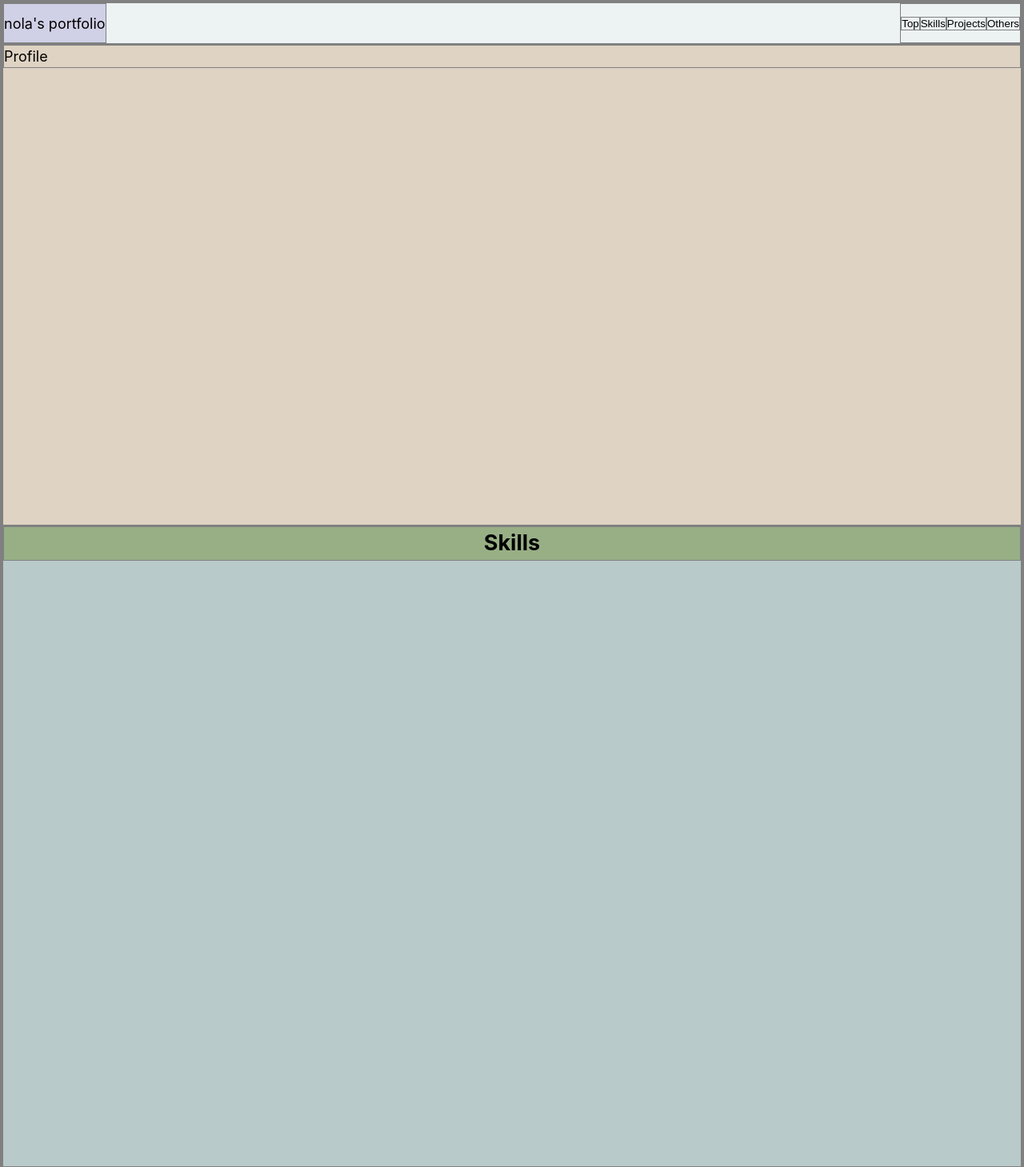
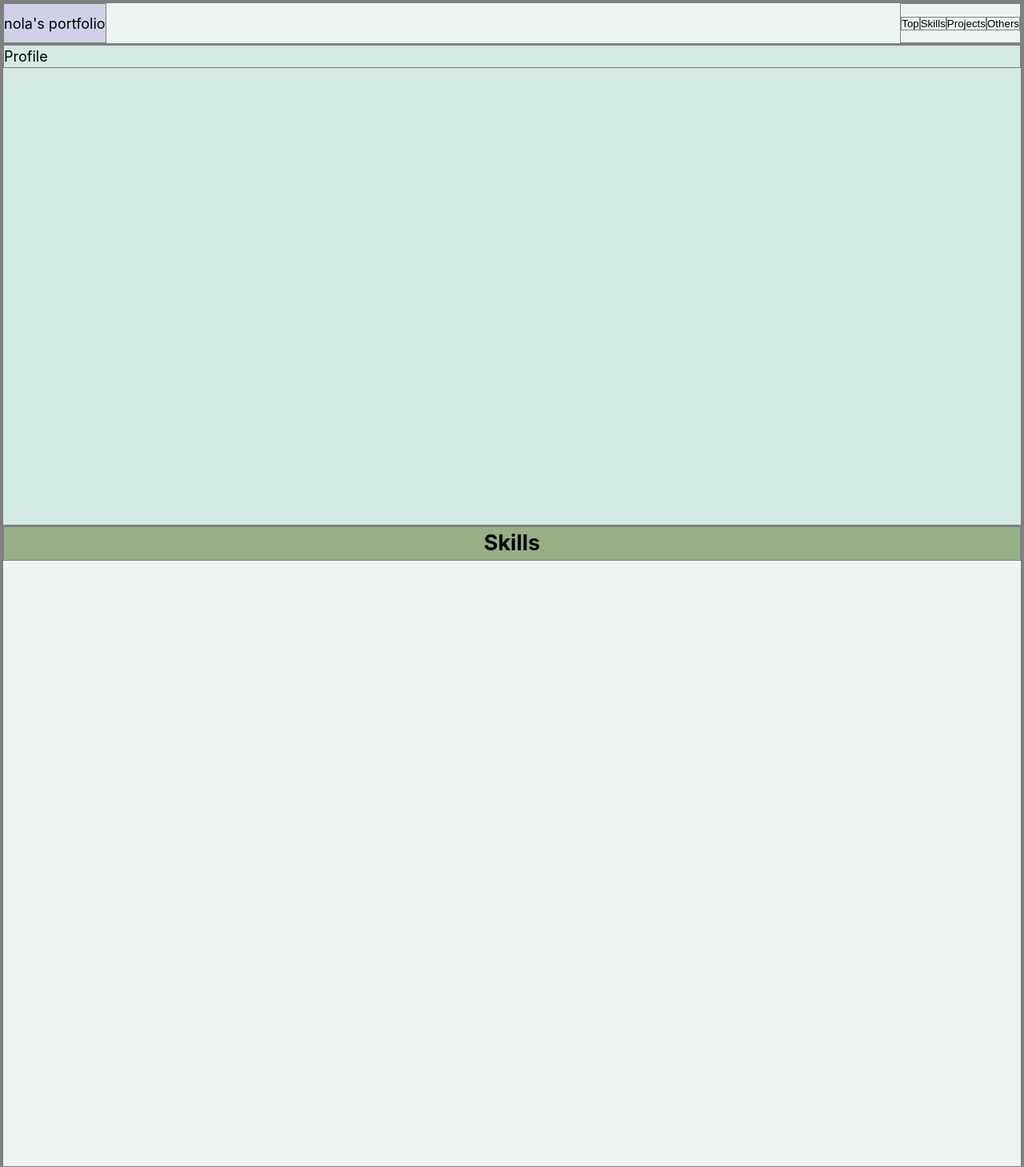
Before and after one commit to no-la/my-portfolio-for-2026, a React (Vite) app: page / in a window 1280 px wide. Shown: the top 1459 px of the page at 80% size. Built offline with nearby package versions, Linux system fonts and the light colour scheme.

Commit message:
change some background color

```diff
--- a/src/app/my-profile/my-profile.css
+++ b/src/app/my-profile/my-profile.css
@@ -1,5 +1,5 @@
 .profile-wrapper {
   position: relative;
   height: 600px;
-  background-color: rgb(223, 211, 195);
+  background-color: rgb(211, 233, 228);
 }
--- a/src/app/my-skills/my-skills.css
+++ b/src/app/my-skills/my-skills.css
@@ -1,4 +1,3 @@
 #skills {
   height: 800px;
-  background-color: rgb(185, 202, 202);
 }
```
